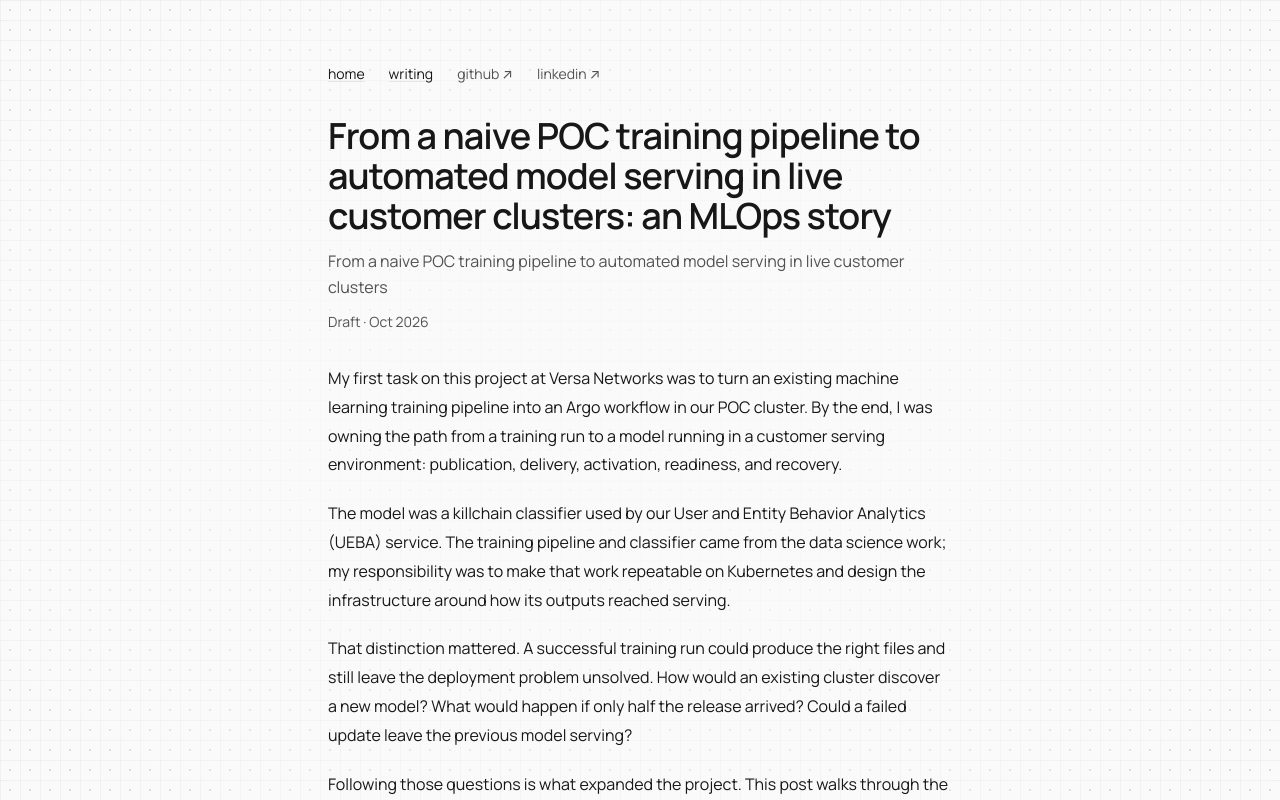
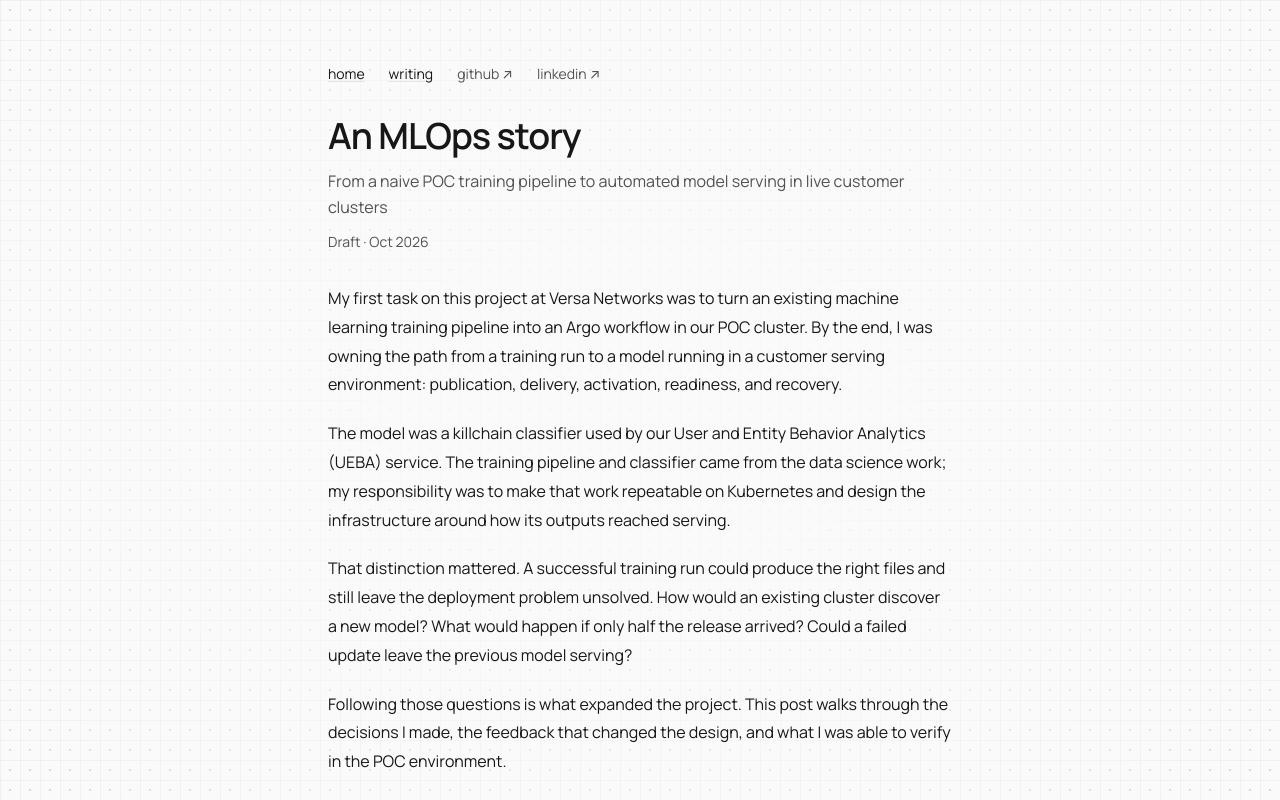
Before and after one commit to abfhdays/aarush-portfolio, a Next.js app: page /writing/versa-mlops in a window 1280 px wide. Shown: the top 800 px of the page. Built offline with nearby package versions, Linux system fonts and the light colour scheme.

Commit message:
title change

```diff
--- a/content/writing/versa-mlops.ts
+++ b/content/writing/versa-mlops.ts
@@ -1,7 +1,7 @@
 import type { WritingArticle } from "@/types/content";
 
 export const versaMlops: WritingArticle = {
-  title: "From a naive POC training pipeline to automated model serving in live customer clusters: an MLOps story",
+  title: "An MLOps story",
   date: "Draft · Oct 2026",
   excerpt: "From a naive POC training pipeline to automated model serving in live customer clusters",
   link: "/writing/versa-mlops/",
```
